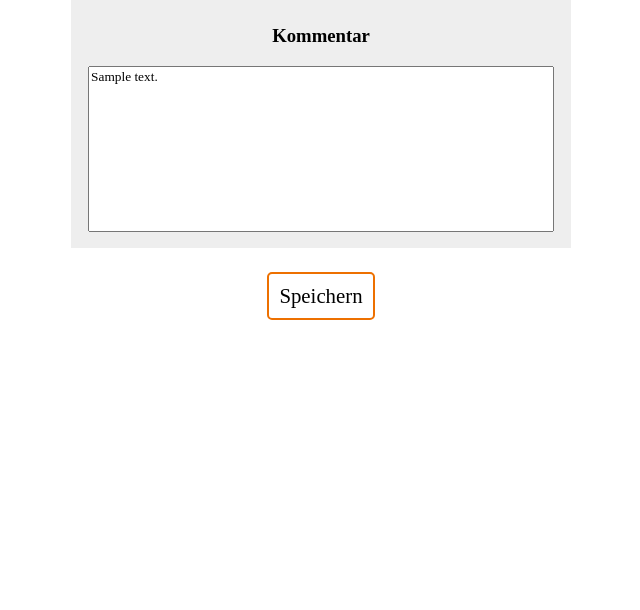
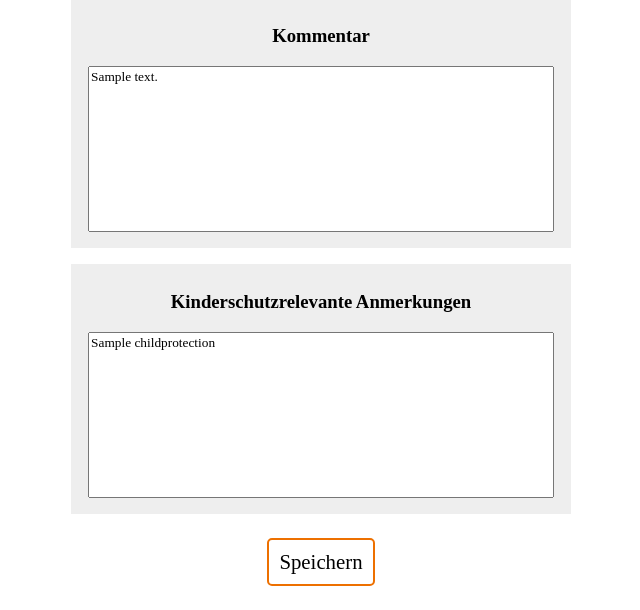
Before and after one commit to digitalfabrik/ish-goalkeeper, a Django app: template src/gui/templates/feedback.html in a window 1280 px wide. Shown: the part 790-1400 px from the top of the page, without its empty margins (319-959 px from the left). Before the commit the page ends 1110 px from the top, so only its background shows below. Run offline with Django 3.2, Linux system fonts and the light colour scheme; the template is opened without the code that fills it: most values are stand-ins (such as "Sample title", 1, 10 or a date in 2020); some web fonts are replaced.

Commit message:
Change feedback
* Add child protection comment.
* Add e-mail notification to admin team.

```diff
--- a/src/gui/models/feedback.py
+++ b/src/gui/models/feedback.py
@@ -6,6 +6,7 @@ from django.core.validators import MinValueValidator, MaxValueValidator
 from django.utils.timezone import now
 from .lesson import Lesson
 from .course import Course
+
 
 class Feedback(models.Model):
     """
@@ -21,6 +22,8 @@ class Feedback(models.Model):
                                verbose_name="Lektion")
     date = models.DateTimeField('Datum', blank=False, default=now)
     comment = models.TextField('Kommentar', max_length=1000, blank=True)
+    childprotection = models.TextField('Kinderschutzrelevante Information',
+                                       max_length=1000, blank=True)
     male = models.IntegerField('Männlich', validators=[
         MaxValueValidator(99),
         MinValueValidator(0)],
--- a/src/gui/templates/feedback.html
+++ b/src/gui/templates/feedback.html
@@ -50,6 +50,10 @@
         <h3>Kommentar</h3>
         <textarea style="margin:auto; width: 95%; height: 20vh; resize:none; margin-bottom: 0.3em;" name="comment">{{ feedback.comment }}</textarea>
       </div>
+      <div class="feedback-form content-item centered">
+        <h3>Kinderschutzrelevante Anmerkungen</h3>
+        <textarea style="margin:auto; width: 95%; height: 20vh; resize:none; margin-bottom: 0.3em;" name="childprotection">{{ feedback.childprotection }}</textarea>
+      </div>
       <div class="content-item bg-white centered">
         <input name="save" type="submit" class="ig-button" value="Speichern">
       </div>
```
Also changed, not shown: src/gui/views/feedback.py (+14 -0 lines), src/gui/migrations/0014_feedback_childprotection.py (added).
